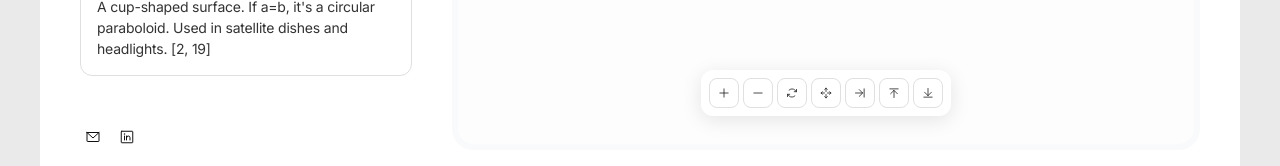
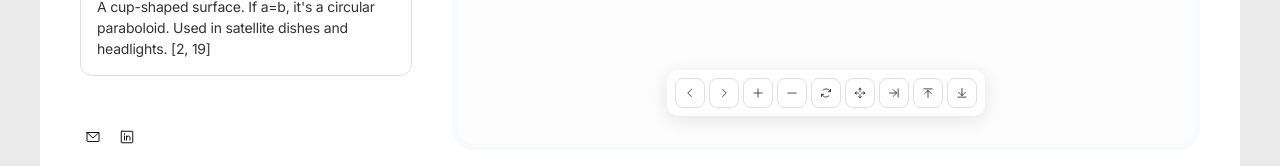
Before and after one commit to teccUI/graphyti, a React (Vite) app in the folder Graph Visualizer/: page / in a window 1280 px wide. Shown: the part 570-736 px from the top of the page. Built offline with nearby package versions, Linux system fonts and the light colour scheme; no server answers.

Commit message:
Small changes

```diff
--- a/Graph Visualizer/src/App.tsx
+++ b/Graph Visualizer/src/App.tsx
@@ -22,6 +22,34 @@ function App() {
     const graph = graphList.find(g => g.id === graphId) as Graph
     if (graph) {
       setSelectedGraph(graph)
+    }
+  }
+
+  const handlePreviousGraph = () => {
+    if (!selectedGraph) return
+
+    const currentIndex = graphList.findIndex(g => g.id === selectedGraph.id)
+    if (currentIndex > 0) {
+      const previousGraph = graphList[currentIndex - 1]
+      setSelectedGraph(previousGraph)
+    } else {
+      // Wrap to the last graph
+      const lastGraph = graphList[graphList.length - 1]
+      setSelectedGraph(lastGraph)
+    }
+  }
+
+  const handleNextGraph = () => {
+    if (!selectedGraph) return
+
+    const currentIndex = graphList.findIndex(g => g.id === selectedGraph.id)
+    if (currentIndex < graphList.length - 1) {
+      const nextGraph = graphList[currentIndex + 1]
+      setSelectedGraph(nextGraph)
+    } else {
+      // Wrap to the first graph
+      const firstGraph = graphList[0]
+      setSelectedGraph(firstGraph)
     }
   }
 
@@ -64,7 +92,11 @@ function App() {
           minHeight: { xs: '500px', md: 'unset' },
           height: { xs: '70vh', md: 'auto' }
         }}>
-          <RightCanvas selectedGraph={selectedGraph} />
+          <RightCanvas
+            selectedGraph={selectedGraph}
+            onPreviousGraph={handlePreviousGraph}
+            onNextGraph={handleNextGraph}
+          />
         </Box>
       </Box>
     </Box>
--- a/Graph Visualizer/src/components/RightCanvas.tsx
+++ b/Graph Visualizer/src/components/RightCanvas.tsx
@@ -1,8 +1,7 @@
-import { Box, IconButton, ButtonGroup, Tooltip, Typography } from '@mui/material'
-import { Plus, Minus, ArrowsClockwise, ArrowsOutCardinal, ArrowLineLeft } from 'phosphor-react'
-import { Canvas, useThree } from '@react-three/fiber'
-import { OrbitControls, Grid, Text } from '@react-three/drei'
-import * as THREE from 'three'
+import { Box, IconButton, ButtonGroup, Tooltip } from '@mui/material'
+import { Plus, Minus, ArrowsClockwise, ArrowsOutCardinal, ArrowLineLeft, CaretLeft, CaretRight } from 'phosphor-react'
+import { Canvas } from '@react-three/fiber'
+import { OrbitControls, Text } from '@react-three/drei'
 import { useRef, useState } from 'react'
 import GraphRenderer from '../GraphRenderer'
 
@@ -19,10 +18,12 @@ interface Graph {
 
 interface RightCanvasProps {
   selectedGraph: Graph | null
+  onPreviousGraph: () => void
+  onNextGraph: () => void
 }
 
-export default function RightCanvas({ selectedGraph }: RightCanvasProps) {
-  const controlsRef = useRef<any>(null)
+export default function RightCanvas({ selectedGraph, onPreviousGraph, onNextGraph }: RightCanvasProps) {
+  const controlsRef = useRef<typeof OrbitControls | null>(null)
   const [isRotating, setIsRotating] = useState(false)
   const [isPanMode, setIsPanMode] = useState(false)
 
@@ -295,6 +296,56 @@ export default function RightCanvas({ selectedGraph }: RightCanvasProps) {
       }}>
         <ButtonGroup variant="outlined" size="small" sx={{ gap: '4px' }}>
             <Tooltip
+              title="Previous Graph"
+              placement="top"
+              componentsProps={{
+                tooltip: {
+                  sx: {
+                    backgroundColor: '#ffffff',
+                    border: '1px solid #E0E0E0',
+                    borderRadius: '8px',
+                    boxShadow: '0 4px 20px rgba(0, 0, 0, 0.1)',
+                    color: '#111111',
+                    fontSize: '12px',
+                    padding: '4px 10px'
+                  }
+                }
+              }}
+            >
+              <IconButton
+                sx={{ width: '30px', height: '30px', border: '1px solid #e0e0e0', borderRadius: '8px' }}
+                onClick={onPreviousGraph}
+              >
+                <CaretLeft size={16} color="#111111" />
+              </IconButton>
+            </Tooltip>
+
+            <Tooltip
+              title="Next Graph"
+              placement="top"
+              componentsProps={{
+                tooltip: {
+                  sx: {
+                    backgroundColor: '#ffffff',
+                    border: '1px solid #E0E0E0',
+                    borderRadius: '8px',
+                    boxShadow: '0 4px 20px rgba(0, 0, 0, 0.1)',
+                    color: '#111111',
+                    fontSize: '12px',
+                    padding: '4px 10px'
+                  }
+                }
+              }}
+            >
+              <IconButton
+                sx={{ width: '30px', height: '30px', border: '1px solid #e0e0e0', borderRadius: '8px' }}
+                onClick={onNextGraph}
+              >
+                <CaretRight size={16} color="#111111" />
+              </IconButton>
+            </Tooltip>
+
+            <Tooltip
               title="Zoom In"
               placement="top"
               componentsProps={{
```
